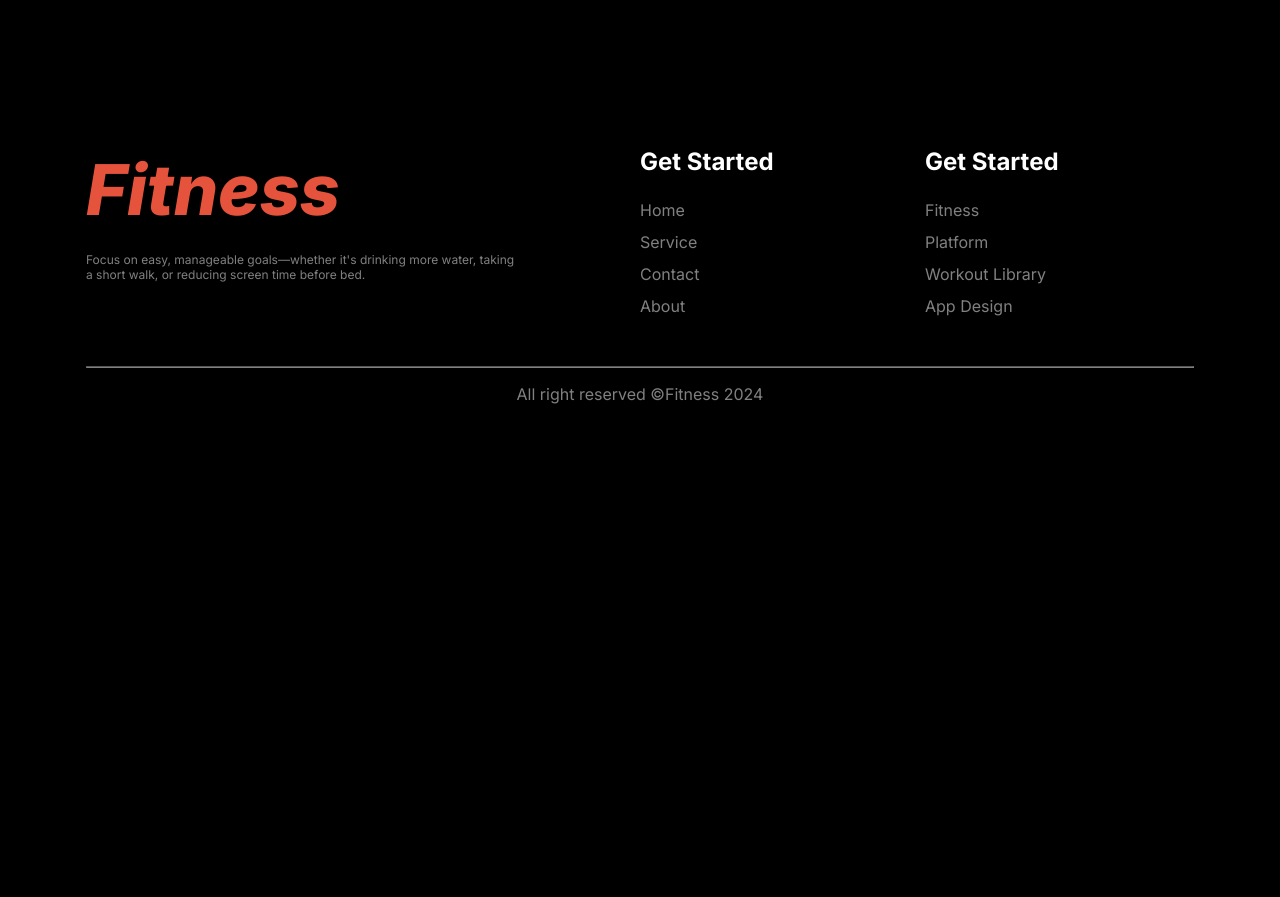
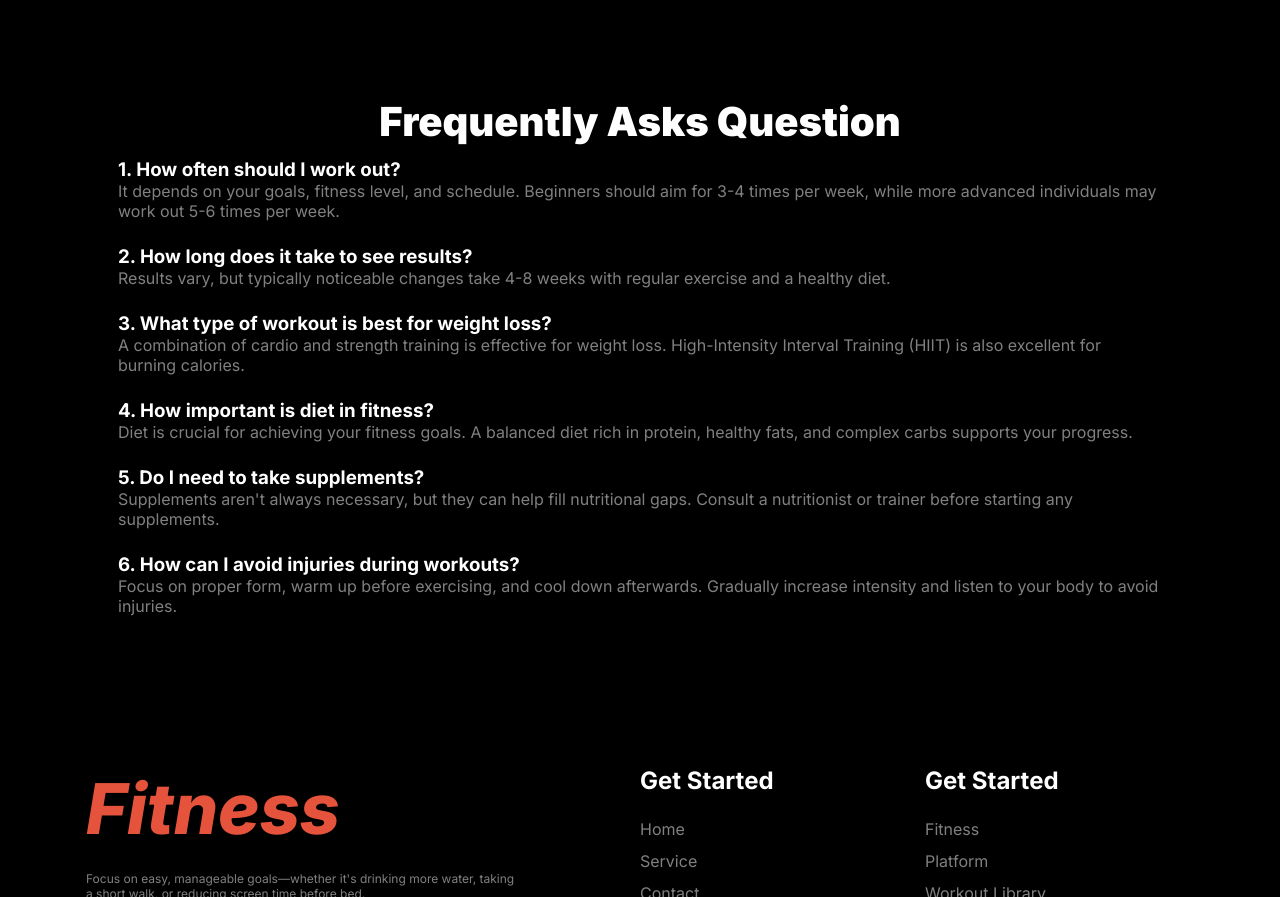
Before and after one commit to arfanur04/m12-a2-versatile-ui, a plain HTML site: page index.html in a window 1280 px wide. Shown: the part 3208-4105 px from the top of the page. Before the commit the page ends 3628 px from the top, so only its background shows below. Drawn offline with Linux system fonts and the light colour scheme.

Commit message:
FAQ section added

```diff
--- a/index.html
+++ b/index.html
@@ -335,6 +335,69 @@
 					</article>
 				</main>
 			</section>
+
+			<!-- ---------------------- Frequently asks question ----------------------- -->
+			<section class="max-width section-margin asks-section">
+				<header class="text-center">
+					<h2 class="section-title">Frequently Asks Question</h2>
+				</header>
+				<main>
+					<section class="faq-section">
+						<div class="faq-item">
+							<h3>1. How often should I work out?</h3>
+							<p>
+								It depends on your goals, fitness level, and schedule. Beginners
+								should aim for 3-4 times per week, while more advanced
+								individuals may work out 5-6 times per week.
+							</p>
+						</div>
+
+						<div class="faq-item">
+							<h3>2. How long does it take to see results?</h3>
+							<p>
+								Results vary, but typically noticeable changes take 4-8 weeks
+								with regular exercise and a healthy diet.
+							</p>
+						</div>
+
+						<div class="faq-item">
+							<h3>3. What type of workout is best for weight loss?</h3>
+							<p>
+								A combination of cardio and strength training is effective for
+								weight loss. High-Intensity Interval Training (HIIT) is also
+								excellent for burning calories.
+							</p>
+						</div>
+
+						<div class="faq-item">
+							<h3>4. How important is diet in fitness?</h3>
+							<p>
+								Diet is crucial for achieving your fitness goals. A balanced
+								diet rich in protein, healthy fats, and complex carbs supports
+								your progress.
+							</p>
+						</div>
+
+						<div class="faq-item">
+							<h3>5. Do I need to take supplements?</h3>
+							<p>
+								Supplements aren't always necessary, but they can help fill
+								nutritional gaps. Consult a nutritionist or trainer before
+								starting any supplements.
+							</p>
+						</div>
+
+						<div class="faq-item">
+							<h3>6. How can I avoid injuries during workouts?</h3>
+							<p>
+								Focus on proper form, warm up before exercising, and cool down
+								afterwards. Gradually increase intensity and listen to your body
+								to avoid injuries.
+							</p>
+						</div>
+					</section>
+				</main>
+			</section>
 		</main>
 		<!-- ------------------------------- footer -------------------------------- -->
 		<footer class="max-width">
--- a/styles/styles.css
+++ b/styles/styles.css
@@ -394,6 +394,18 @@ td {
 	font-size: 12px;
 }
 
+/* ------------------------------- faq section ------------------------------ */
+.faq-section {
+	margin-left: 32px;
+	margin-right: 32px;
+}
+.faq-item {
+	margin-bottom: 24px;
+}
+.faq-item p {
+	color: var(--secondary-color);
+}
+
 /* --------------------------------- footer --------------------------------- */
 .footer-container {
 	display: grid;
```
